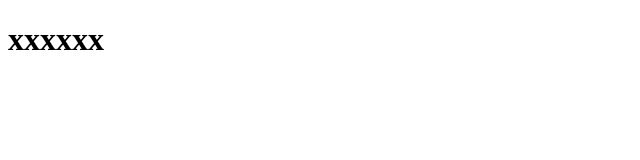
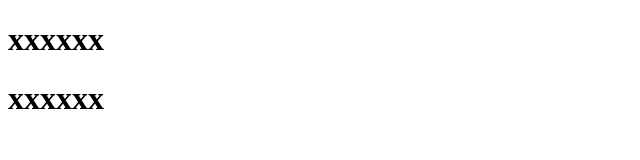
Before and after one commit to faustinopsy/aula_4, a plain HTML site: page index.html in a window 1280 px wide. Shown: the whole page, without its empty margins (0-640 px from the left). Drawn offline with Linux system fonts and the light colour scheme.

Commit message:
xxxxxxxxss

```diff
--- a/index.html
+++ b/index.html
@@ -7,5 +7,6 @@
 </head>
 <body>
     <main><h1>xxxxxx</h1></main>
+    <main><h1>xxxxxx</h1></main>
 </body>
 </html>
```
